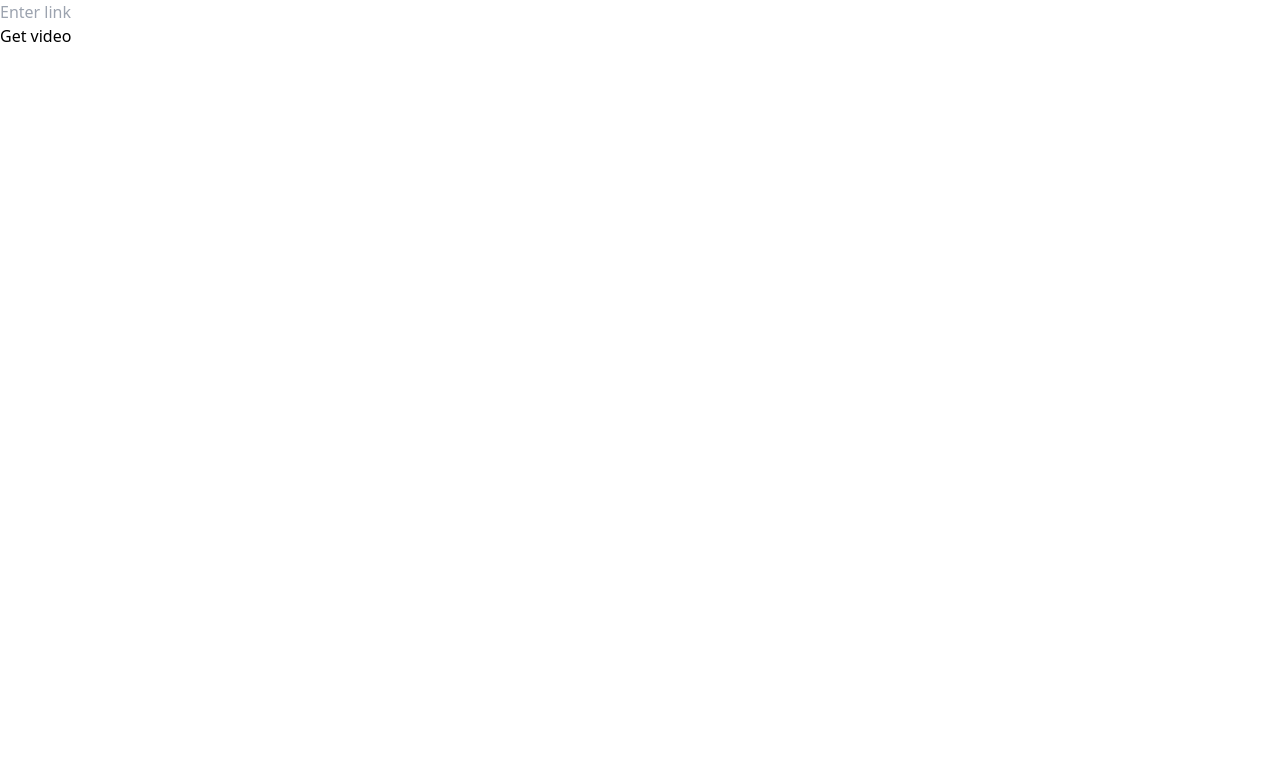
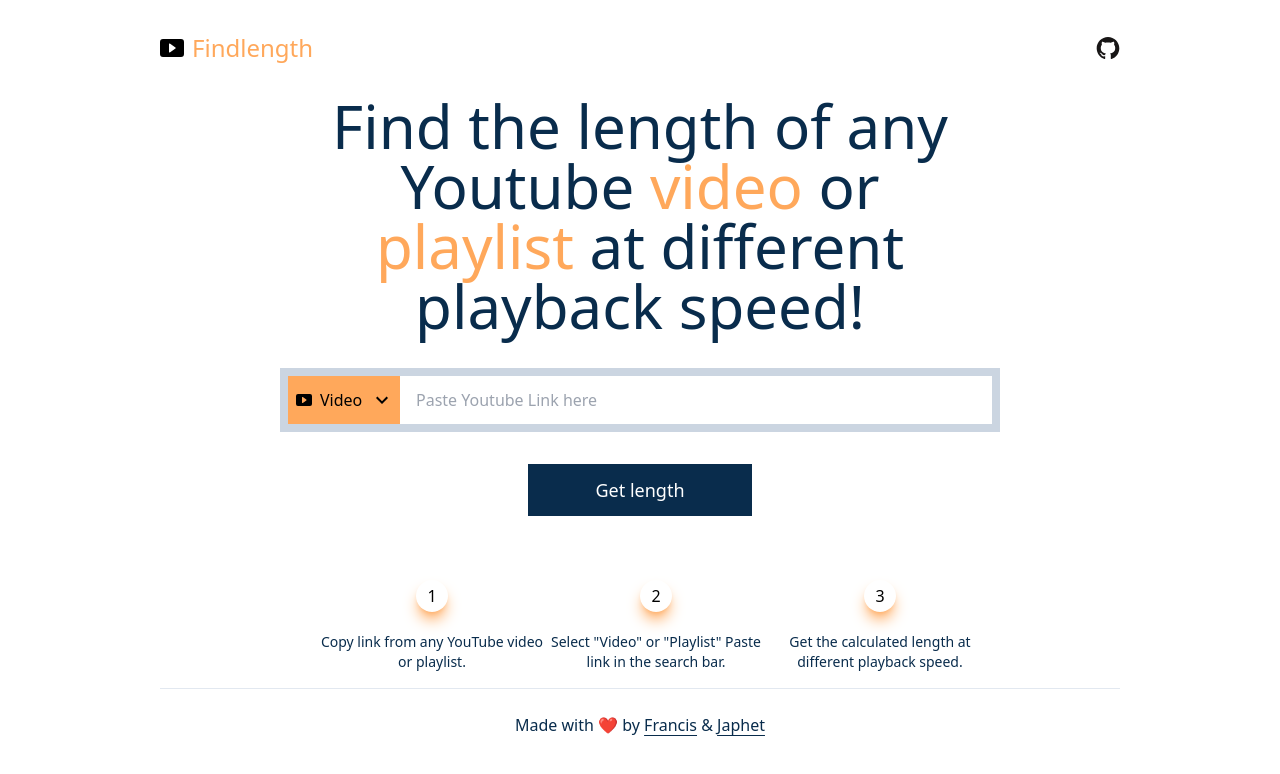
Before and after one commit to olad5/findlength-ui, a Next.js app: page / in a window 1280 px wide. Shown: the top 774 px of the page. Built offline with nearby package versions, Linux system fonts and the light colour scheme.

Commit message:
feat: add Home and Result pages
- add Routing from Home page to the Results page

```diff
--- a/components/atoms/app-button/AppButton.tsx
+++ b/components/atoms/app-button/AppButton.tsx
@@ -1,13 +1,16 @@
 import AppButtonProps from "./AppButton.d";
 
-const AppButton: React.FC<AppButtonProps> = ({ children, padding }) => {
+export default function AppButton({
+  children,
+  padding,
+  onClick,
+}: AppButtonProps) {
   return (
     <button
       className={`whitespace-nowrap text-center ${padding} p-2 text-lg    text-white bg-primary-veryDarkBlue w-full h-full `}
+      onClick={onClick}
     >
       {children}
     </button>
   );
-};
-
-export default AppButton;
+}
--- a/components/atoms/input-field/InputField.d.ts
+++ b/components/atoms/input-field/InputField.d.ts
@@ -1 +1,3 @@
-export default interface InputFieldProps {}
+export default interface InputFieldProps {
+  onInputBoxChanged: (event: React.ChangeEvent<HTMLInputElement>) => void;
+}
--- a/components/atoms/input-field/InputField.tsx
+++ b/components/atoms/input-field/InputField.tsx
@@ -1,15 +1,14 @@
 import InputFieldProps from "./InputField.d";
 
-const InputField: React.FC<InputFieldProps> = () => {
+export default function InputField({ onInputBoxChanged }: InputFieldProps) {
   return (
     <div className="w-full  h-full">
       <input
         className="w-full pl-4  h-full border-0 focus:border-0"
         type=" text"
         placeholder="Paste Youtube Link here"
+        onChange={onInputBoxChanged}
       />
     </div>
   );
-};
-
-export default InputField;
+}
--- a/components/molecules/input-box/InputBox.d.ts
+++ b/components/molecules/input-box/InputBox.d.ts
@@ -1,3 +1,4 @@
 export default interface InputBoxProps {
   includeSearchBox: boolean;
+  onInputBoxChanged: (event: React.ChangeEvent<HTMLInputElement>) => void;
 }
--- a/components/molecules/input-box/InputBox.tsx
+++ b/components/molecules/input-box/InputBox.tsx
@@ -3,7 +3,10 @@
 import SelectionDropDown from "../../atoms/selection-dropdown/SelectionDropdown";
 import InputBoxProps from "./InputBox.d";
 
-const InputBox: React.FC<InputBoxProps> = ({ includeSearchBox }) => {
+const InputBox: React.FC<InputBoxProps> = ({
+  includeSearchBox,
+  onInputBoxChanged,
+}) => {
   return (
     <div className="border-8 border-slate-300 w-3/4 h-full flex   ">
       <div className="w-28 ">
@@ -14,7 +17,7 @@
         />
       </div>
       <div className="min-h-max grow ">
-        <InputField />
+        <InputField onInputBoxChanged={onInputBoxChanged} />
       </div>
       <div
         className={`  ${
--- /dev/null
+++ b/components/organisms/call-to-action/CallToAction.d.ts
@@ -0,0 +1,4 @@
+export default interface CallToActionProps {
+  onGetBtnClicked: (event: React.MouseEvent<HTMLButtonElement>) => void;
+  onInputBoxChanged: (event: React.ChangeEvent<HTMLInputElement>) => void;
+}
--- a/components/organisms/call-to-action/CallToAction.tsx
+++ b/components/organisms/call-to-action/CallToAction.tsx
@@ -1,14 +1,21 @@
 import AppButton from "../../atoms/app-button/AppButton";
 import InputBox from "../../molecules/input-box/InputBox";
+import CallToActionProps from "./CallToAction.d";
 
-export default function CallToAction() {
+export default function CallToAction({
+  onGetBtnClicked,
+  onInputBoxChanged,
+}: CallToActionProps) {
   return (
     <div className="w-3/4  m-auto flex flex-col  items-center">
       <div className="w-full h-16   flex justify-center">
-        <InputBox includeSearchBox={false} />
+        <InputBox
+          includeSearchBox={false}
+          onInputBoxChanged={onInputBoxChanged}
+        />
       </div>
       <div className=" w-[14rem] mt-8 ">
-        <AppButton padding="py-3 px-8" onClick={() => {}}>
+        <AppButton padding="py-3 px-8" onClick={onGetBtnClicked}>
           Get length
         </AppButton>
       </div>
--- /dev/null
+++ b/components/templates/home-template/HomeTemplate.d.ts
@@ -0,0 +1,4 @@
+export default interface HomeTemplateProps {
+  onGetBtnClicked: (event: React.MouseEvent<HTMLButtonElement>) => void;
+  onInputBoxChanged: (event: React.ChangeEvent<HTMLInputElement>) => void;
+}
--- a/components/templates/home-template/HomeTemplate.tsx
+++ b/components/templates/home-template/HomeTemplate.tsx
@@ -3,8 +3,12 @@
 import Header from "../../organisms/header/Header";
 import Instruction from "../../organisms/instructions/Instructions";
 import NavBar from "../../organisms/nav-bar/NavBar";
+import HomeTemplateProps from "./HomeTemplate.d";
 
-export default function HomeTemplate() {
+export default function HomeTemplate({
+  onGetBtnClicked,
+  onInputBoxChanged,
+}: HomeTemplateProps) {
   return (
     <div>
       <div className="mt-8">
@@ -14,7 +18,10 @@
         <Header />
       </div>
       <div className="mt-8">
-        <CallToAction />
+        <CallToAction
+          onGetBtnClicked={onGetBtnClicked}
+          onInputBoxChanged={onInputBoxChanged}
+        />
       </div>
       <div className=" w-2/4 mx-auto  mt-16">
         <Instruction />
--- a/components/templates/result-template/ResultTemplate.tsx
+++ b/components/templates/result-template/ResultTemplate.tsx
@@ -36,7 +36,7 @@
       </div>
       <div className=" flex flex-col justify-center items-center">
         <div className="mt-24 w-full h-16   flex justify-center">
-          <InputBox includeSearchBox={true} />
+          <InputBox includeSearchBox={true} onInputBoxChanged={() => {}} />
         </div>
         <div className="mt-16 w-2/4 h-[30vh] flex items-center">
           <ResultSummary
--- a/pages/index.tsx
+++ b/pages/index.tsx
@@ -1,7 +1,27 @@
-import App from '../components/App'
+import HomeTemplate from "../components/templates/home-template/HomeTemplate";
+import { useRouter } from "next/router";
+import { useState } from "react";
 
 export default function Home() {
+  const [inputBoxText, setInputBoxText] = useState("");
+  const router = useRouter();
+
+  function handleBtnClicked() {
+    if (inputBoxText) {
+      router.push("/result");
+    }
+  }
+
+  function handleTextChange(e: React.ChangeEvent<HTMLInputElement>) {
+    setInputBoxText(e.currentTarget.value);
+  }
+
   return (
-    <App />
-  )
+    <div>
+      <HomeTemplate
+        onGetBtnClicked={handleBtnClicked}
+        onInputBoxChanged={handleTextChange}
+      />
+    </div>
+  );
 }
--- /dev/null
+++ b/pages/result.tsx
@@ -0,0 +1,5 @@
+import ResultTemplate from "../components/templates/result-template/ResultTemplate";
+
+export default function Result() {
+  return <ResultTemplate />;
+}
```
